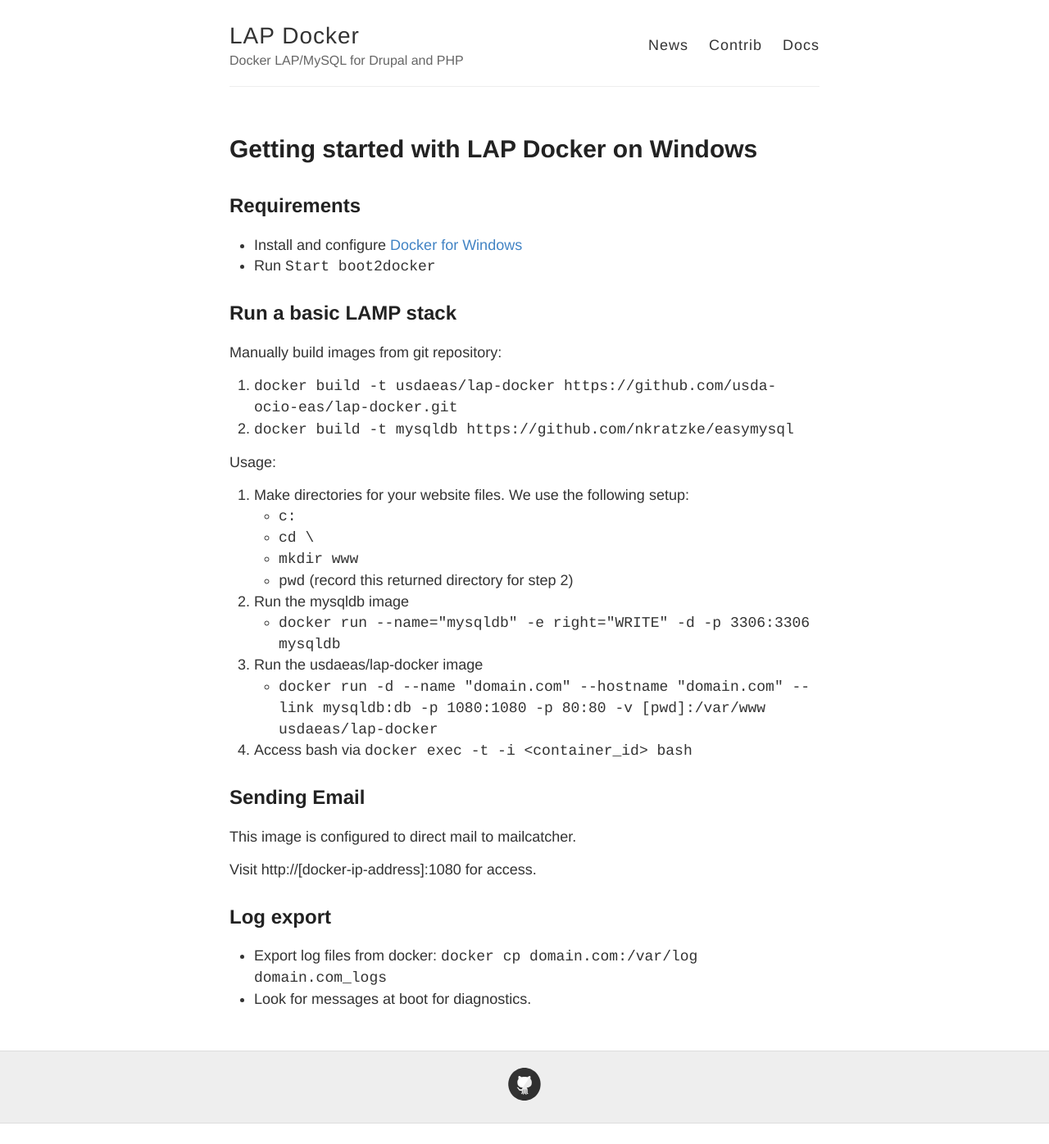
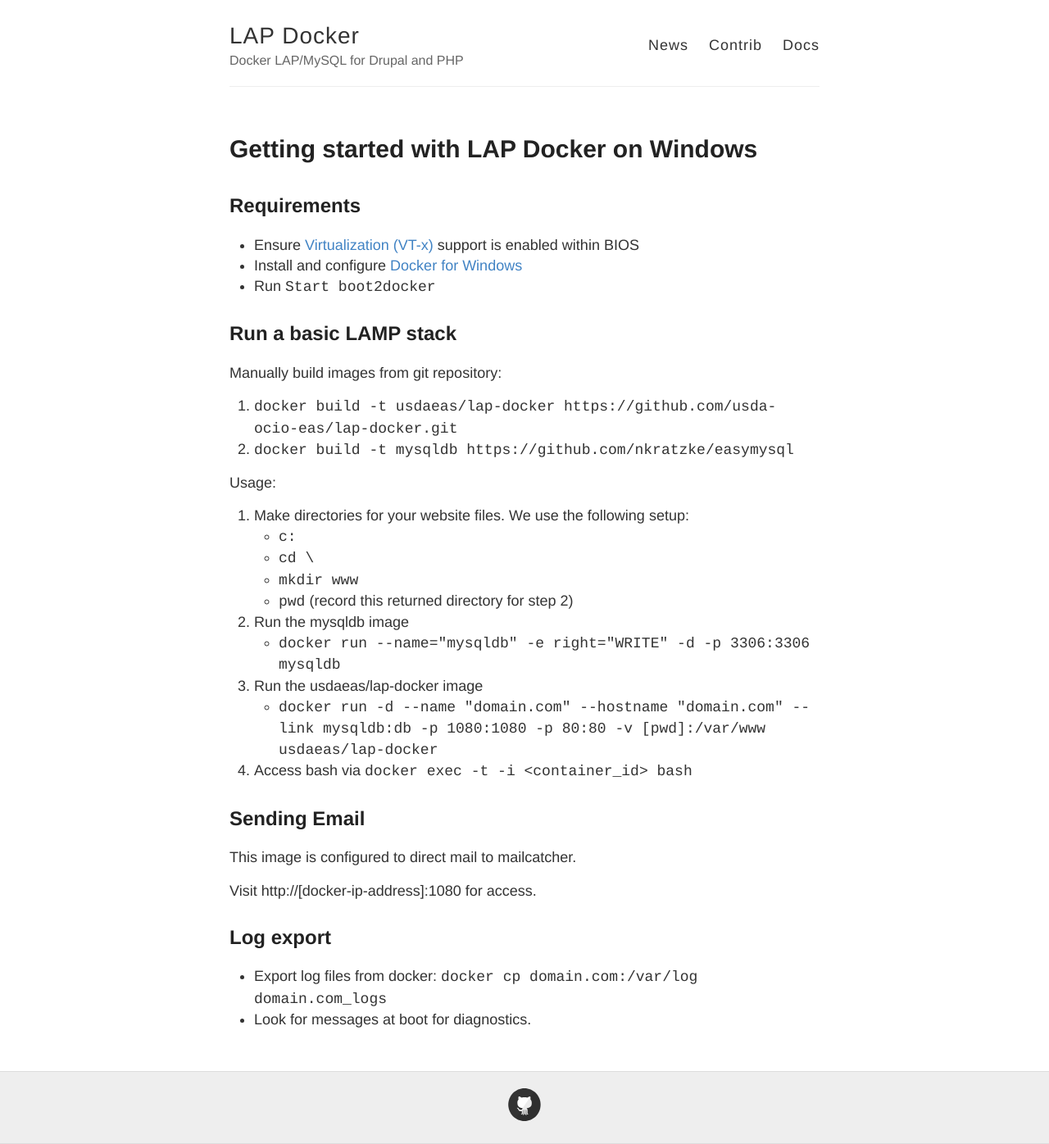
Before and after one commit to hedinfaok/lap-docker, a Jekyll site: the page built from _docs/windows/getting-started.md, in a window 1280 px wide. Shown: the whole page at 82% size. Built offline with Jekyll 4.4.1, drawn with Linux system fonts in a browser that asks for light colours; Markdown is read by kramdown in place of the engine named in the settings; before the commit the page ends 1371 px from its top, so only the background shows below that.

Commit message:
Add vt-x to windows documentation.

```diff
--- a/_docs/windows/getting-started.md
+++ b/_docs/windows/getting-started.md
@@ -7,6 +7,7 @@
 
 Requirements
 ----------
+- Ensure [Virtualization (VT-x)](http://en.wikipedia.org/wiki/X86_virtualization) support is enabled within BIOS
 - Install and configure [Docker for Windows](https://docs.docker.com/installation/windows/#installation)
 - Run `Start boot2docker`
 
```
